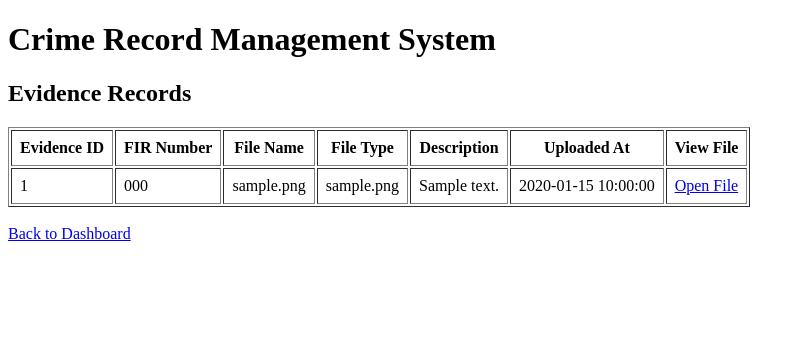
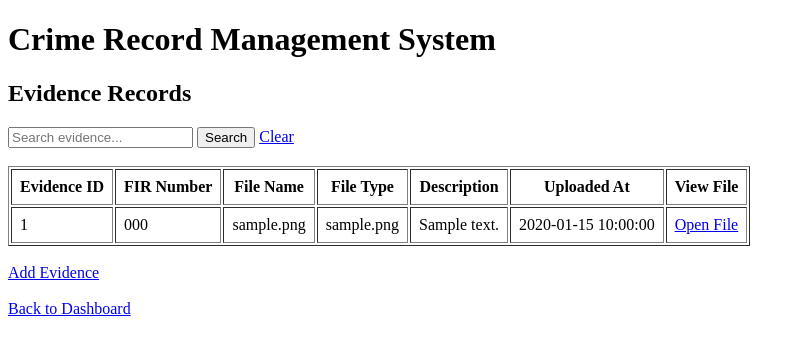
Before and after one commit to ravibera150-hub/ABDMS, a PHP site: page /evidence_records.php in a window 1280 px wide. Shown: the top 355 px of the page, without its empty margins (0-805 px from the left). Run offline with PHP 8.4, Linux system fonts and the light colour scheme; the visitor is signed in with stand-in values (Sample User, id 1); tables that the repository leaves empty hold one stand-in row (values such as "Sample post").

Commit message:
Add search functionality for evidence and research records

```diff
--- a/evidence_records.php
+++ b/evidence_records.php
@@ -8,6 +8,8 @@ if (!isset($_SESSION['police_id'])) {
 }
 
 require_once "backend/db.php";
+
+$search = $_GET['search'] ?? '';
 
 $sql = "SELECT
             evidence.evidence_id,
@@ -20,9 +22,27 @@ $sql = "SELECT
         FROM evidence
         INNER JOIN fir
             ON evidence.fir_id = fir.fir_id
+        WHERE fir.fir_number LIKE ?
+           OR evidence.file_name LIKE ?
+           OR evidence.file_type LIKE ?
+           OR evidence.description LIKE ?
         ORDER BY evidence.uploaded_at DESC";
 
-$result = $conn->query($sql);
+$search_value = "%" . $search . "%";
+
+$stmt = $conn->prepare($sql);
+
+$stmt->bind_param(
+    "ssss",
+    $search_value,
+    $search_value,
+    $search_value,
+    $search_value
+);
+
+$stmt->execute();
+
+$result = $stmt->get_result();
 
 ?>
 
@@ -44,6 +64,23 @@ $result = $conn->query($sql);
 
     <h2>Evidence Records</h2>
 
+    <form method="GET" action="evidence_records.php">
+
+        <input
+            type="text"
+            name="search"
+            placeholder="Search evidence..."
+            value="<?php echo htmlspecialchars($search); ?>"
+        >
+
+        <button type="submit">Search</button>
+
+        <a href="evidence_records.php">Clear</a>
+
+    </form>
+
+    <br>
+
     <table border="1" cellpadding="8">
 
         <tr>
@@ -55,6 +92,8 @@ $result = $conn->query($sql);
             <th>Uploaded At</th>
             <th>View File</th>
         </tr>
+
+        <?php if ($result->num_rows > 0) { ?>
 
             <?php while ($row = $result->fetch_assoc()) { ?>
 
@@ -85,7 +124,8 @@ $result = $conn->query($sql);
                     </td>
 
                     <td>
-                <a href="<?php echo htmlspecialchars($row['file_path']); ?>"
+                        <a
+                            href="<?php echo htmlspecialchars($row['file_path']); ?>"
                             target="_blank">
                             Open File
                         </a>
@@ -95,9 +135,23 @@ $result = $conn->query($sql);
 
             <?php } ?>
 
+        <?php } else { ?>
+
+            <tr>
+                <td colspan="7">
+                    No evidence records found.
+                </td>
+            </tr>
+
+        <?php } ?>
+
     </table>
 
     <br>
+
+    <a href="evidence_add.php">Add Evidence</a>
+
+    <br><br>
 
     <a href="dashboard.php">Back to Dashboard</a>
 
@@ -107,6 +161,7 @@ $result = $conn->query($sql);
 
 <?php
 
+$stmt->close();
 $conn->close();
 
 ?>
```
Also changed, not shown: report_records.php (+49 -1 lines). Lines whose indentation alone changed are shown as unchanged.
